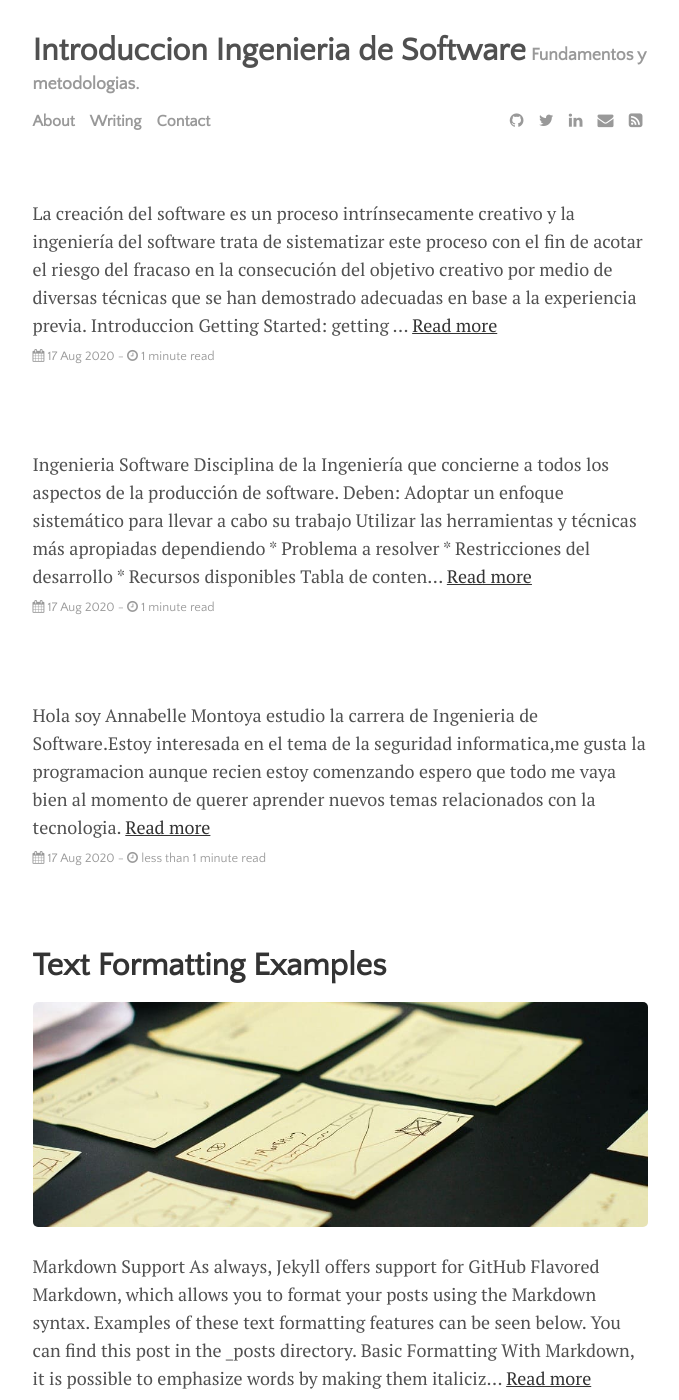
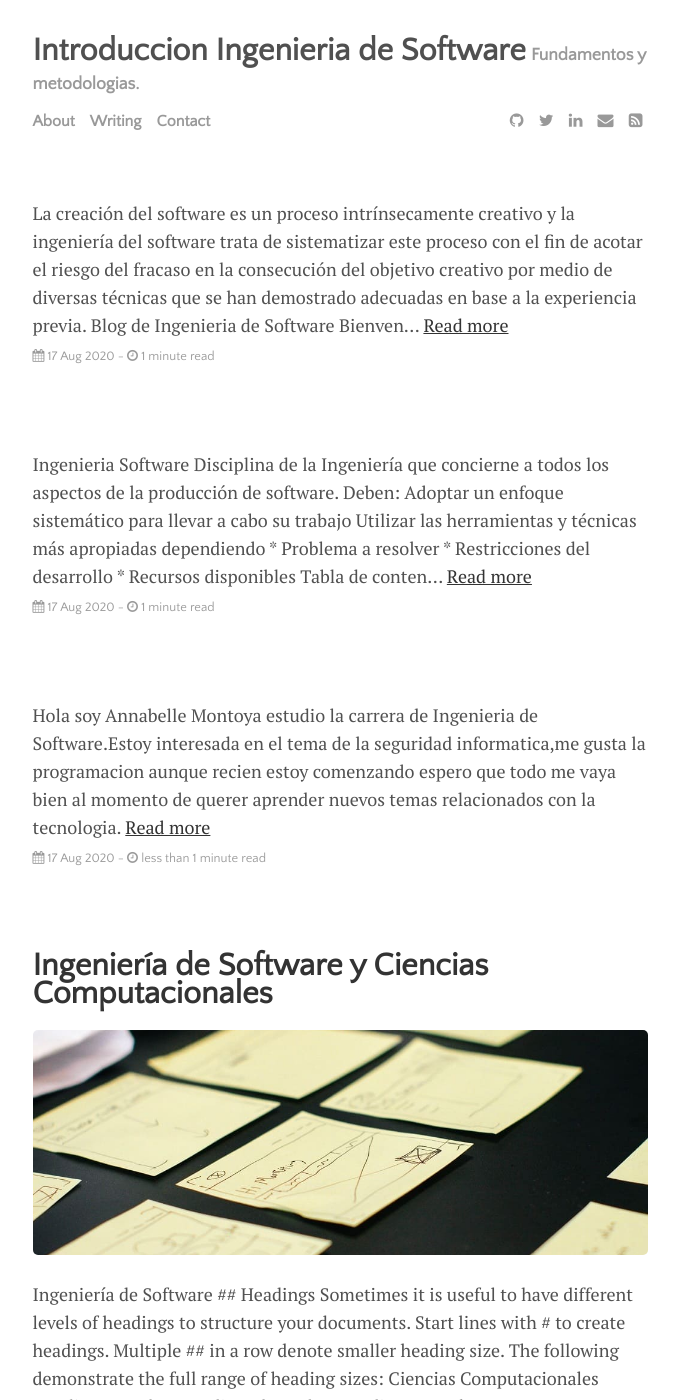
Before and after one commit to Anna-Montoya2020/Ingenieria-de-Software-Proyecto, a Jekyll site: the page built from index.html, in a window 1280 px wide and 1400 px high. Shown: the whole window, without its empty margins (300-979 px from the left). Built offline with Jekyll 4.4.1, drawn with Linux system fonts in a browser that asks for light colours; the list of posts is cut into pages by our own code; some of the changed text lies outside the part shown.

Commit message:
modifi
modifi

```diff
--- a/_posts/2014-01-01-text-formatting-examples.md
+++ b/_posts/2014-01-01-text-formatting-examples.md
@@ -1,32 +1,27 @@
 ---
 layout: post
-title: "Text Formatting Examples"
+title: "Ingeniería de Software y Ciencias
+Computacionales"
 author: "Annabelle Montoya"
 categories: journal
 tags: [documentation,sample]
 image: cards.jpg
 ---
 
-# Markdown Support
+# Ingeniería de Software
 
-As always, Jekyll offers support for GitHub Flavored Markdown, which allows you to format your posts using the [Markdown syntax](https://guides.github.com/features/mastering-markdown/). Examples of these text formatting features can be seen below. You can find this post in the `_posts` directory.
 
-## Basic Formatting
 
-With Markdown, it is possible to emphasize words by making them *italicized*, using *astericks* or _underscores_, or making them **bold**, using **double astericks** or __double underscores__. Of course, you can combine those two formats, with both _**bold and italicized**_ text, using any combination of the above syntax. You can also add a strikethrough to text using a ~~double tilde~~.
 
-## Paragraphs
+##
 
-This is what a paragraph looks like. For the purpose of demonstration, the rest of this paragraph and the next paragraph after will mean absolutely nothing. Proin eget nibh a massa vestibulum pretium. Suspendisse eu nisl a ante aliquet bibendum quis a nunc. Praesent varius interdum vehicula. Aenean risus libero, placerat at vestibulum eget, ultricies eu enim. Praesent nulla tortor, malesuada adipiscing adipiscing sollicitudin, adipiscing eget est. Praesent nulla tortor, malesuada adipiscing adipiscing sollicitudin, adipiscing eget est.
-
-Proin eget nibh a massa vestibulum pretium. Suspendisse eu nisl a ante aliquet bibendum quis a nunc. Mauris lobortis nulla et felis ullamcorper bibendum. Phasellus et hendrerit mauris. Proin eget nibh a massa vestibulum pretium. Suspendisse eu nisl a ante aliquet bibendum quis a nunc. Praesent varius interdum vehicula. Aenean risus libero, placerat at vestibulum eget, ultricies eu enim. Praesent nulla tortor, malesuada adipiscing adipiscing sollicitudin, adipiscing eget est.
 
 
 ## Headings
 
 Sometimes it is useful to have different levels of headings to structure your documents. Start lines with `#` to create headings. Multiple `##` in a row denote smaller heading size. The following demonstrate the full range of heading sizes:
 
-# Heading One (h1)
+# Ciencias Computacionales
 
 ## Heading Two (h2)
 
--- a/_posts/2016-01-01-welcome-to-lagrange.md
+++ b/_posts/2016-01-01-welcome-to-lagrange.md
@@ -1,6 +1,6 @@
 ---
 layout: post
-title: "Bienvenidos al Blog de Ingenieria de Software!"
+title: "Bienvenidos al Blog de Ingenieria de Software"
 author: "Annabelle Montoya"
 categories: journal
 tags: [documentation,sample]
@@ -9,13 +9,14 @@ imagen:cards.jpg
 
 La creación del software es un proceso intrínsecamente creativo y la ingeniería del software trata de sistematizar este proceso con el fin de acotar el riesgo del fracaso en la consecución del objetivo creativo por medio de diversas técnicas que se han demostrado adecuadas en base a la experiencia previa.
 
-## Introduccion
+## Blog de Ingenieria de Software
 
-[Getting Started]({{site.github.url}}{%post_url2015-10-10-getting-started%}): getting started with installing Lagrange, whether you are completely new to using Jekyll, or simply just migrating to a new Jekyll theme.
+[Bienvenidos al Blog de Ingenieria de Software]({{site.github.url}}{%post_url2015-10-10-getting-started%}): vamos a presentar las metodologias, procedimientos, fases que se van a utilizar dentro de la Ingenieria de Software, los principaeles conceptos para poderse adentrar al mundo de Software.
 
-## Example Content
+## Ingeniería de Software y Ciencias Computacionales
 
-[Text and Formatting]({{site.github.url}}{%post_url2014-01-01-text-formatting-examples%})
+[Ingeniería de Software y Ciencias
+Computacionales]({{site.github.url}}{%post_url2014-01-01-text-formatting-examples%})
 
 ## Questions?
 
```
